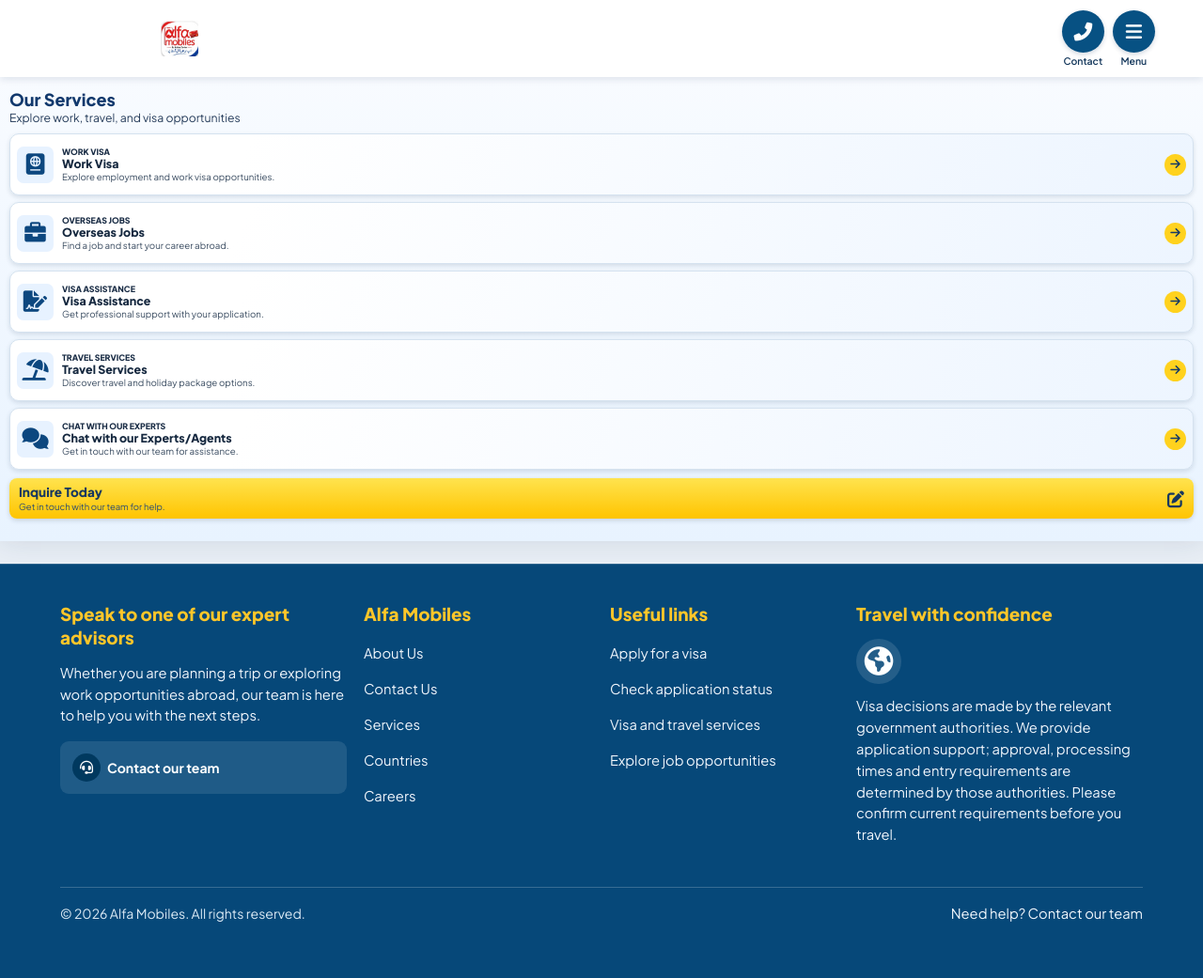
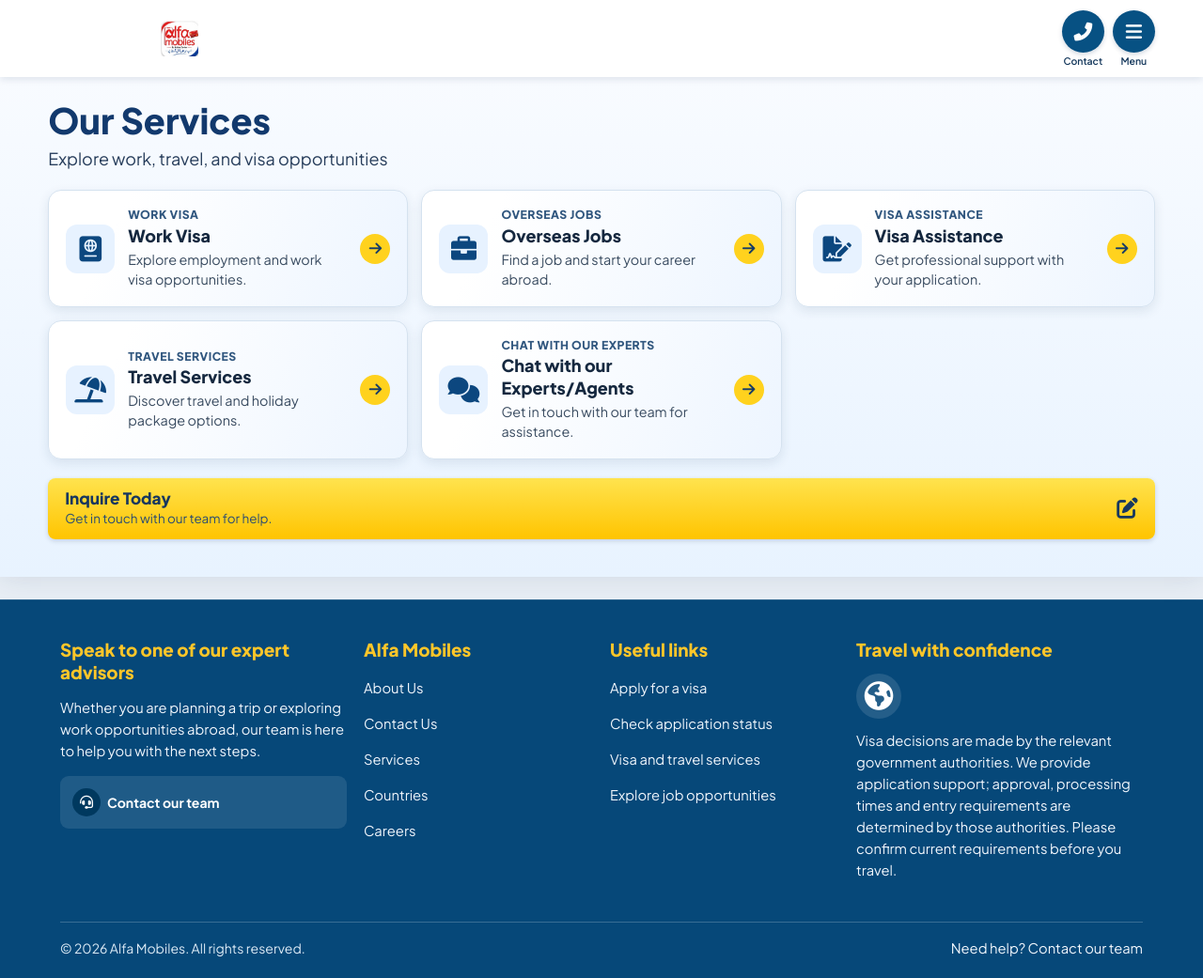
Before and after one commit to Sajid-Ali70/travel_with_telegram, a Laravel app: page /services in a window 1280 px wide. Shown: the whole page at 94% size. Before the commit the page ends 981 px from the top, so only its background shows below. Run offline with Laravel 12, Linux system fonts and the light colour scheme; data comes from the database, SQL or seed files in the repository.

Commit message:
fixes update

```diff
--- a/app/Http/Controllers/AdminController.php
+++ b/app/Http/Controllers/AdminController.php
@@ -809,7 +809,7 @@ class AdminController extends Controller
             'eyebrow' => 'required|string|max:100',
             'title' => 'required|string|max:255',
             'description' => 'required|string|max:2000',
-            'icon' => 'required|string|max:255|regex:/\A(?:fas|far|fab) fa-[a-z0-9-]+\z/',
+            'icon' => ['required', 'string', 'max:255', 'regex:/\A(?:fas|far|fab) fa-[a-z0-9-]+\z/'],
             'link_label' => 'required|string|max:100',
             'link_url' => ['required', 'string', 'max:500', 'regex:/\A(?:\/(?!\/)|https:\/\/|mailto:|tel:)/i'],
             'sort_order' => 'required|integer|min:0|max:65535',
--- a/public/css/travel-home.css
+++ b/public/css/travel-home.css
@@ -1131,61 +1141,101 @@
     opacity: 1;
 }
 
+@media (min-width: 768px) {
+    .countries-grid {
+        grid-template-columns: repeat(2, minmax(0, 1fr));
+    }
+
+    .popular-destinations {
+        margin-top: 18px;
+    }
+}
+
+@media (min-width: 1200px) {
+    .countries-grid {
+        grid-template-columns: repeat(3, minmax(0, 1fr));
+    }
+}
+
+@media (prefers-reduced-motion: reduce) {
+    .country-card {
+        transition: none;
+    }
+
+    .country-card:hover,
+    .country-card:focus-visible {
+        transform: none;
+    }
+}
+
 .services-main {
     background: linear-gradient(180deg, #f8fbff 0%, #e8f3ff 100%);
-    padding: 14px 10px 24px;
+    padding: 24px clamp(18px, 4vw, 64px) 40px;
+}
+
+.services-list {
+    margin: 0 auto;
+    max-width: 1280px;
 }
 
 .services-list h1 {
     color: #12396d !important;
-    font-size: 1rem;
-    font-weight: 800;
-    line-height: 1.1;
+    font-size: clamp(1.5rem, 3vw, 2.1rem);
+    font-weight: 800;
+    line-height: 1.15;
     margin: 0;
 }
 
 .services-intro {
     color: #273d5b !important;
-    font-size: .68rem;
-    line-height: 1.2;
-    margin: 2px 0 10px;
+    font-size: clamp(.88rem, 1.5vw, 1rem);
+    line-height: 1.5;
+    margin: 6px 0 20px;
 }
 
 .services-cards {
-    display: flex;
-    flex-direction: column;
-    gap: 7px;
+    display: grid;
+    gap: 14px;
+    grid-template-columns: minmax(0, 1fr);
 }
 
 .service-detail-card {
     align-items: center;
     background: linear-gradient(115deg, #fff 20%, #edf5ff 100%);
     border: 1px solid #d5e2ef;
-    border-radius: 10px;
-    box-shadow: 0 2px 5px rgba(27, 55, 85, .14);
+    border-radius: 14px;
+    box-shadow: 0 4px 12px rgba(27, 55, 85, .1);
     color: #15283f !important;
     display: flex;
-    gap: 9px;
-    min-height: 66px;
-    padding: 7px 7px;
+    gap: 14px;
+    min-height: 116px;
+    padding: 18px;
     text-decoration: none;
+    transition: border-color .2s ease, box-shadow .2s ease, transform .2s ease;
+}
+
+.service-detail-card:hover,
+.service-detail-card:focus-visible {
+    border-color: #8db9e4;
+    box-shadow: 0 8px 20px rgba(27, 55, 85, .16);
+    transform: translateY(-2px);
 }
 
 .service-detail-icon {
     align-items: center;
     background: #e7f2ff;
-    border-radius: 7px;
+    border-radius: 12px;
     color: #0c477f !important;
     display: flex;
-    flex: 0 0 39px;
-    height: 39px;
-    justify-content: center;
-    width: 39px;
+    flex: 0 0 52px;
+    height: 52px;
+    justify-content: center;
+    width: 52px;
 }
 
 .service-detail-icon i {
     color: #0c477f !important;
-    font-size: 1.25rem;
+    font-size: 1.5rem;
 }
 
 .service-detail-copy {
@@ -1196,24 +1246,26 @@
 }
 
 .service-detail-eyebrow {
-    color: #182b44 !important;
-    font-size: .49rem;
-    font-weight: 800;
-    line-height: 1.1;
+    color: #31577f !important;
+    font-size: .68rem;
+    font-weight: 800;
+    letter-spacing: .04em;
+    line-height: 1.25;
 }
 
 .service-detail-copy strong {
     color: #15283f !important;
-    font-size: .69rem;
-    font-weight: 800;
-    line-height: 1.15;
+    font-size: 1rem;
+    font-weight: 800;
+    line-height: 1.3;
+    margin-top: 2px;
 }
 
 .service-detail-description {
     color: #394b60 !important;
-    font-size: .54rem;
-    line-height: 1.15;
-    margin-top: 2px;
+    font-size: .8rem;
+    line-height: 1.45;
+    margin-top: 4px;
 }
 
 .service-detail-arrow {
@@ -1222,21 +1274,21 @@
     border-radius: 50%;
     color: #173c67 !important;
     display: flex;
-    flex: 0 0 23px;
-    height: 23px;
-    justify-content: center;
-    width: 23px;
+    flex: 0 0 32px;
+    height: 32px;
+    justify-content: center;
+    width: 32px;
 }
 
 .service-detail-arrow i {
     color: #173c67 !important;
-    font-size: .67rem;
+    font-size: .85rem;
 }
 
 .services-empty {
     color: #52657e !important;
-    font-size: .8rem;
-    padding: 18px 4px;
+    font-size: .95rem;
+    padding: 28px 8px;
     text-align: center;
 }
 
@@ -1248,9 +1300,10 @@
     color: #17375f !important;
     display: flex;
     justify-content: space-between;
-    margin-top: 9px;
-    min-height: 43px;
-    padding: 6px 10px;
+    margin: 20px auto 0;
+    max-width: 1280px;
+    min-height: 64px;
+    padding: 12px 18px;
     text-decoration: none;
 }
 
@@ -1261,60 +1314,101 @@
 
 .service-inquiry strong {
     color: #17375f !important;
-    font-size: .75rem;
+    font-size: .95rem;
     font-weight: 800;
     line-height: 1.1;
 }
 
 .service-inquiry small {
     color: #294b73 !important;
-    font-size: .53rem;
-    line-height: 1.15;
-    margin-top: 2px;
+    font-size: .75rem;
+    line-height: 1.35;
+    margin-top: 4px;
 }
 
 .service-inquiry > i {
     color: #17375f !important;
-    font-size: 1rem;
+    font-size: 1.25rem;
+}
+
+@media (min-width: 768px) {
+    .services-cards {
+        grid-template-columns: repeat(2, minmax(0, 1fr));
+    }
+}
+
+@media (min-width: 1200px) {
+    .services-cards {
+        grid-template-columns: repeat(3, minmax(0, 1fr));
+    }
+}
+
+@media (prefers-reduced-motion: reduce) {
+    .service-detail-card {
+        transition: none;
+    }
+
+    .service-detail-card:hover,
+    .service-detail-card:focus-visible {
+        transform: none;
+    }
 }
 
 .support-main {
     background: linear-gradient(180deg, #f8fbff 0%, #e8f3ff 100%);
-    padding: 14px 10px 24px;
+    margin: 0 auto;
+    max-width: 1440px;
+    padding: 28px clamp(18px, 4vw, 64px) 48px;
+    width: 100%;
 }
 
 .support-main > h1 {
     color: #12396d !important;
-    font-size: 1rem;
-    font-weight: 800;
-    line-height: 1.1;
+    font-size: clamp(1.5rem, 3vw, 2.1rem);
+    font-weight: 800;
+    line-height: 1.15;
     margin: 0;
 }
 
 .support-subtitle {
     color: #273d5b !important;
-    font-size: .68rem;
-    margin: 2px 0 9px;
+    font-size: clamp(.88rem, 1.5vw, 1rem);
+    line-height: 1.5;
+    margin: 6px 0 22px;
 }
 
 .support-contact-card {
     background: linear-gradient(115deg, #07396f, #092e5e);
     border: 1px solid #123f70;
-    border-radius: 9px;
-    box-shadow: 0 2px 5px rgba(27, 55, 85, .17);
+    border-radius: 14px;
+    box-shadow: 0 5px 14px rgba(27, 55, 85, .16);
     display: grid;
-    grid-template-columns: repeat(2, minmax(0, 1fr));
-    padding: 8px;
+    gap: 12px;
+    grid-template-columns: minmax(0, 1fr);
+    margin: 0 auto;
+    max-width: 1280px;
+    padding: 14px;
 }
 
 .support-contact-item {
+    align-items: flex-start;
+    background: rgba(255, 255, 255, .08);
+    border: 1px solid rgba(255, 255, 255, .16);
+    border-radius: 10px;
     color: #fff !important;
     display: flex;
     flex-direction: column;
-    gap: 5px;
+    gap: 9px;
     min-width: 0;
-    padding: 1px 3px;
+    padding: 14px;
     text-decoration: none;
+    transition: background-color .2s ease, border-color .2s ease;
+}
+
+.support-contact-item:hover,
+.support-contact-item:focus-visible {
+    background: rgba(255, 255, 255, .14);
+    border-color: rgba(255, 255, 255, .4);
 }
 
 .support-contact-button {
--- a/resources/views/frontend/jobs.blade.php
+++ b/resources/views/frontend/jobs.blade.php
@@ -34,8 +34,8 @@
             transition: background-color .2s ease, border-color .2s ease;
         }
         .job-card:hover {
-            background: #161b22;
-            border-color: #30363d;
+            background: #0d4ed8;
+            border-color: #0b3ea6;
         }
         .job-card:hover h2,
         .job-card:hover .job-meta,
@@ -198,5 +198,6 @@
             @endif
         </div>
     </div>
+    <script src="{{ asset('js/app.js') }}"></script>
 </body>
 </html>
--- a/resources/views/frontend/travel_about.blade.php
+++ b/resources/views/frontend/travel_about.blade.php
@@ -111,7 +111,7 @@
                 </div>
             </div>
 
-            <section class="about-confidence" aria-labelledby="about-confidence-title">
+            {{-- <section class="about-confidence" aria-labelledby="about-confidence-title">
                 <h2 id="about-confidence-title">Book with confidence</h2>
                 <div class="about-confidence-grid">
                     <div class="about-confidence-card">
@@ -139,7 +139,7 @@
                         <span>Explore a wide selection of destinations</span>
                     </div>
                 </div>
-            </section>
+            </section> --}}
         </div>
 
         @include('partials.footer')
--- a/resources/views/frontend/travel_verify.blade.php
+++ b/resources/views/frontend/travel_verify.blade.php
@@ -893,7 +893,10 @@
                     <div class="sidebar-widget-card">
                         <h4>Need Assistance?</h4>
                         <p class="text-muted mb-3" style="font-size: 0.85rem; line-height: 1.5;">Our support team is here to help you with any questions.</p>
-                        <a href="tel:{{ $settings->phone ?? '' }}" class="btn-submit py-2" style="background: transparent; border: 1px solid var(--btn-primary); color: var(--primary-color); font-size: 0.9rem;"><i class="fas fa-phone-alt me-2"></i> Call Us</a>
+                        <a href="tel:{{ $settings->phone ?? '' }}" class="assistance-call-button">
+                            <i class="fas fa-phone-alt" aria-hidden="true"></i>
+                            <span>Call Us</span>
+                        </a>
                     </div>
                 </div>
             </div>
--- a/resources/views/partials/home-header.blade.php
+++ b/resources/views/partials/home-header.blade.php
@@ -60,3 +60,4 @@
         </ol>
     @endif
 </header>
+@include('partials.whatsapp-button')
--- a/resources/views/partials/nav.blade.php
+++ b/resources/views/partials/nav.blade.php
@@ -40,3 +40,4 @@
         <a href="{{ route('travel.contact') }}" class="nav-link-item {{ Request::is('contact*') ? 'active' : '' }}">Contact Support</a>
     </nav>
 </header>
+@include('partials.whatsapp-button')
--- /dev/null
+++ b/resources/views/partials/whatsapp-button.blade.php
@@ -0,0 +1,10 @@
+@php
+    $whatsAppNumber = preg_replace('/\D+/', '', (string) ($settings->phone ?? ''));
+@endphp
+
+@if($whatsAppNumber !== '')
+    <a class="whatsapp-float" href="https://wa.me/{{ $whatsAppNumber }}" target="_blank" rel="noopener noreferrer" aria-label="Chat with us on WhatsApp">
+        <i class="fab fa-whatsapp" aria-hidden="true"></i>
+        <span>WhatsApp</span>
+    </a>
+@endif
```
Also changed, not shown: other parts of public/css/travel-home.css (+91 -69 lines), public/css/travel.css (+82 -0 lines), resources/views/frontend/travel_apply.blade.php (+46 -12 lines), resources/views/frontend/travel_countries.blade.php (+7 -8 lines), 2 other files.
